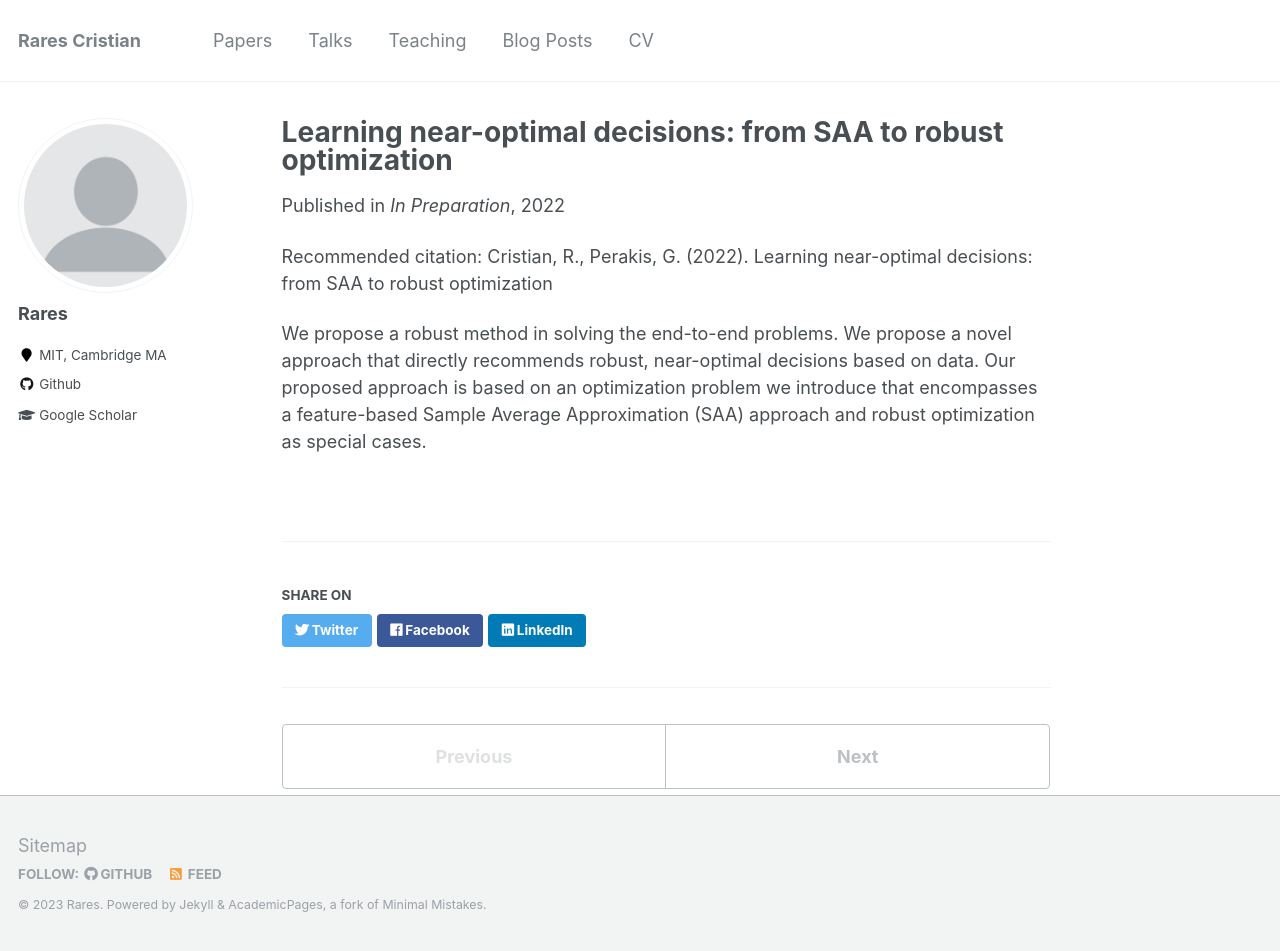
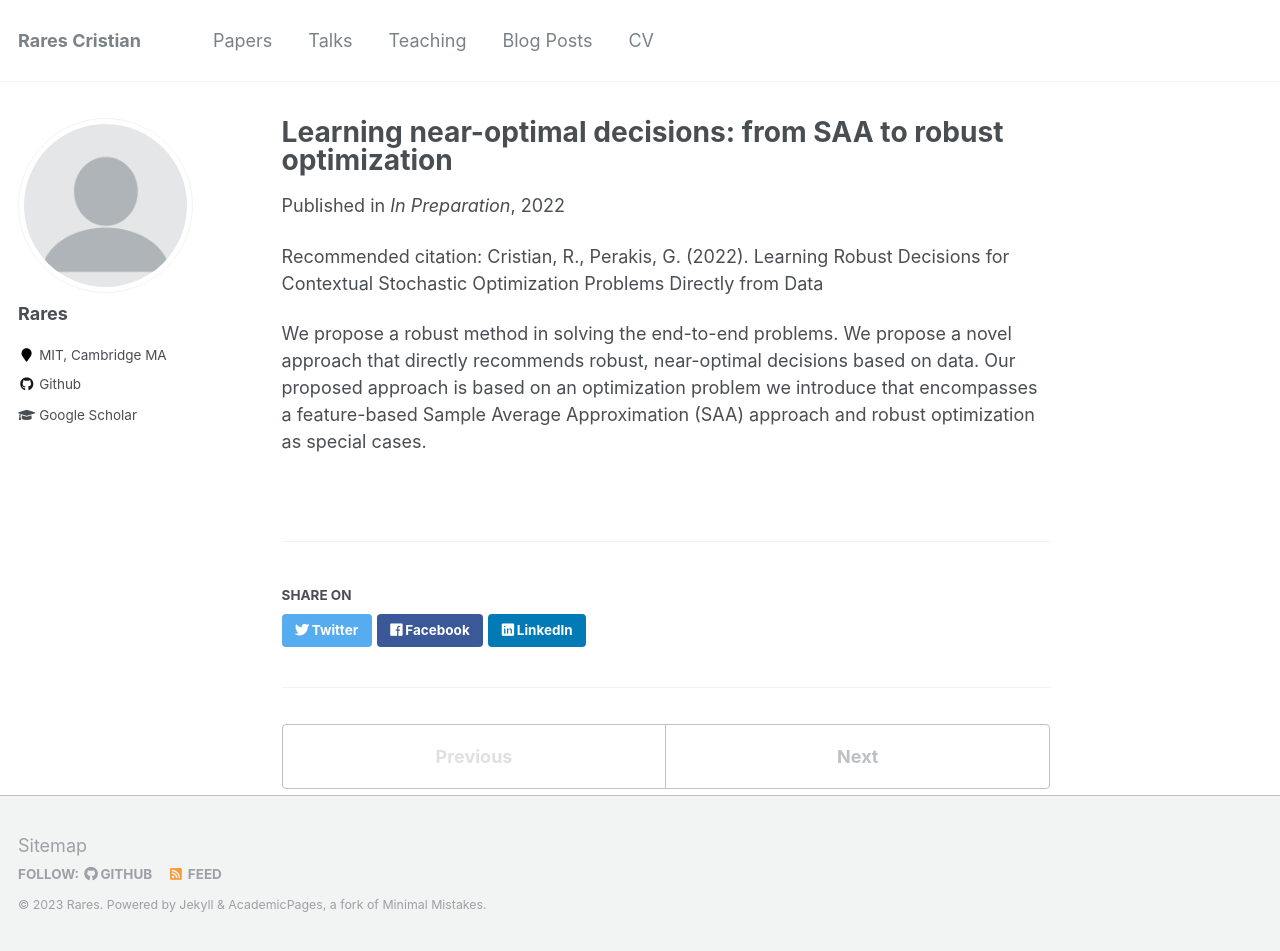
Before and after one commit to RaresC21/RaresC21.github.io, a Jekyll site: the page built from _publications/2015-10-01-paper-title-number-3.md, in a window 1280 px wide and 951 px high. Built offline with Jekyll 4.4.1, drawn with Linux system fonts in a browser that asks for light colours.

Commit message:
Update 2015-10-01-paper-title-number-3.md

```diff
--- a/_publications/2015-10-01-paper-title-number-3.md
+++ b/_publications/2015-10-01-paper-title-number-3.md
@@ -6,7 +6,7 @@ excerpt: 'We propose a novel approach that directly recommends robust, near-opti
 date: 2022-01-01
 venue: 'In Preparation'
 paperurl: ''
-citation: 'Cristian, R., Perakis, G. (2022). Learning near-optimal decisions: from SAA to robust optimization'
+citation: 'Cristian, R., Perakis, G. (2022). Learning Robust Decisions for Contextual Stochastic Optimization Problems Directly from Data'
 ---
 
 We propose a robust method in solving the end-to-end problems. We propose a novel approach that directly recommends robust, near-optimal decisions based on data. Our proposed approach is based on an optimization problem we introduce that encompasses a feature-based Sample Average Approximation (SAA) approach and robust optimization as special cases.
```
